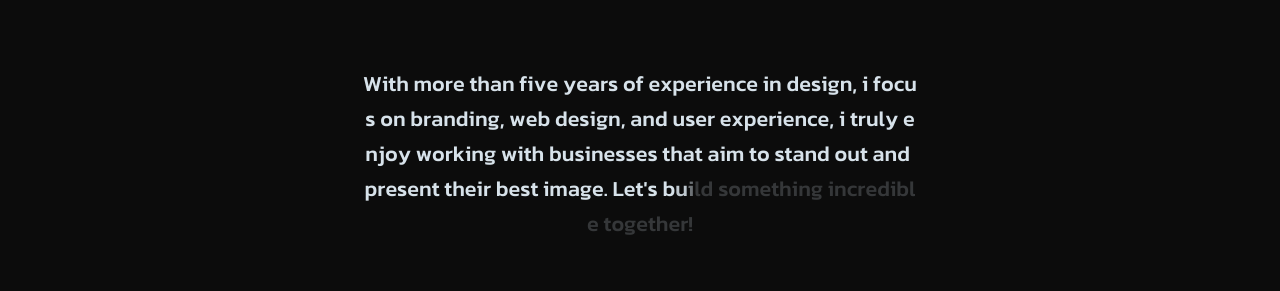
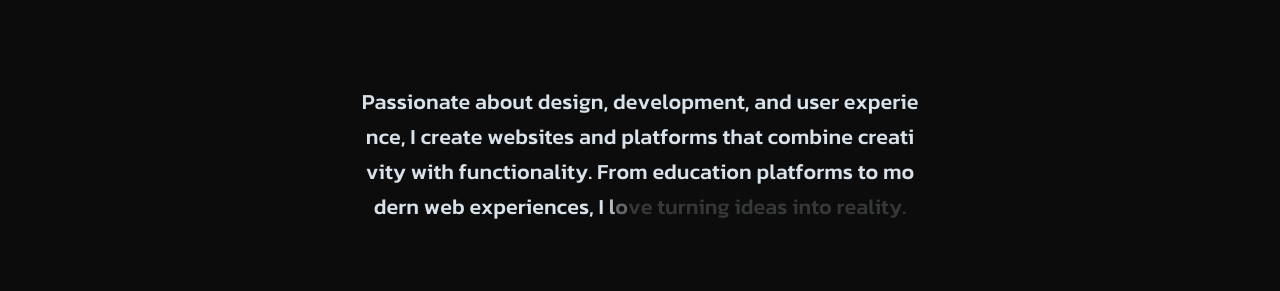
Before and after one commit to wondermayank/about, a React (Vite) app: page / in a window 1280 px wide. Shown: the part 1831-2122 px from the top of the page. Built offline with nearby package versions, Linux system fonts and the light colour scheme; grey boxes are pictures that could not be loaded.

Commit message:
Update AboutSection.tsx

```diff
--- a/src/components/AboutSection.tsx
+++ b/src/components/AboutSection.tsx
@@ -19,7 +19,7 @@ export const AboutSection: React.FC = () => {
         className="absolute top-[4%] left-[1%] sm:left-[2%] md:left-[4%] w-[120px] sm:w-[160px] md:w-[210px] z-10 pointer-events-none select-none"
       >
         <img
-          src="https://shrug-person-78902957.figma.site/_components/v2/ebb2b8f25d8e24d5f0a5ca8af4c950de81aa2fd7/moon_icon.11395d36.png"
+          src="https://cdn-icons-png.flaticon.com/512/2620/2620348.png"
           alt="3D Moon Icon"
           className="w-full h-auto object-contain"
           draggable="false"
@@ -51,7 +51,7 @@ export const AboutSection: React.FC = () => {
         className="absolute top-[4%] right-[1%] sm:right-[2%] md:right-[4%] w-[120px] sm:w-[160px] md:w-[210px] z-10 pointer-events-none select-none"
       >
         <img
-          src="https://shrug-person-78902957.figma.site/_components/v2/ebb2b8f25d8e24d5f0a5ca8af4c950de81aa2fd7/lego_icon-1.703bb594.png"
+          src="https://static.vecteezy.com/system/resources/thumbnails/060/675/826/small/serene-artistic-atom-nucleus-and-electron-cloud-transparent-element-authentic-png.png"
           alt="3D Lego Icon"
           className="w-full h-auto object-contain"
           draggable="false"
@@ -89,7 +89,7 @@ export const AboutSection: React.FC = () => {
         {/* Scroll-animated Paragraph Description */}
         <div className="mt-10 sm:mt-14 md:mt-16 max-w-[560px]">
           <AnimatedText
-            text="With more than five years of experience in design, i focus on branding, web design, and user experience, i truly enjoy working with businesses that aim to stand out and present their best image. Let's build something incredible together!"
+            text="Passionate about design, development, and user experience, I create websites and platforms that combine creativity with functionality. From education platforms to modern web experiences, I love turning ideas into reality."
             className="text-[#D7E2EA] font-medium text-center leading-relaxed"
             style={{ fontSize: 'clamp(1rem, 2vw, 1.35rem)' } as any}
           />
```
